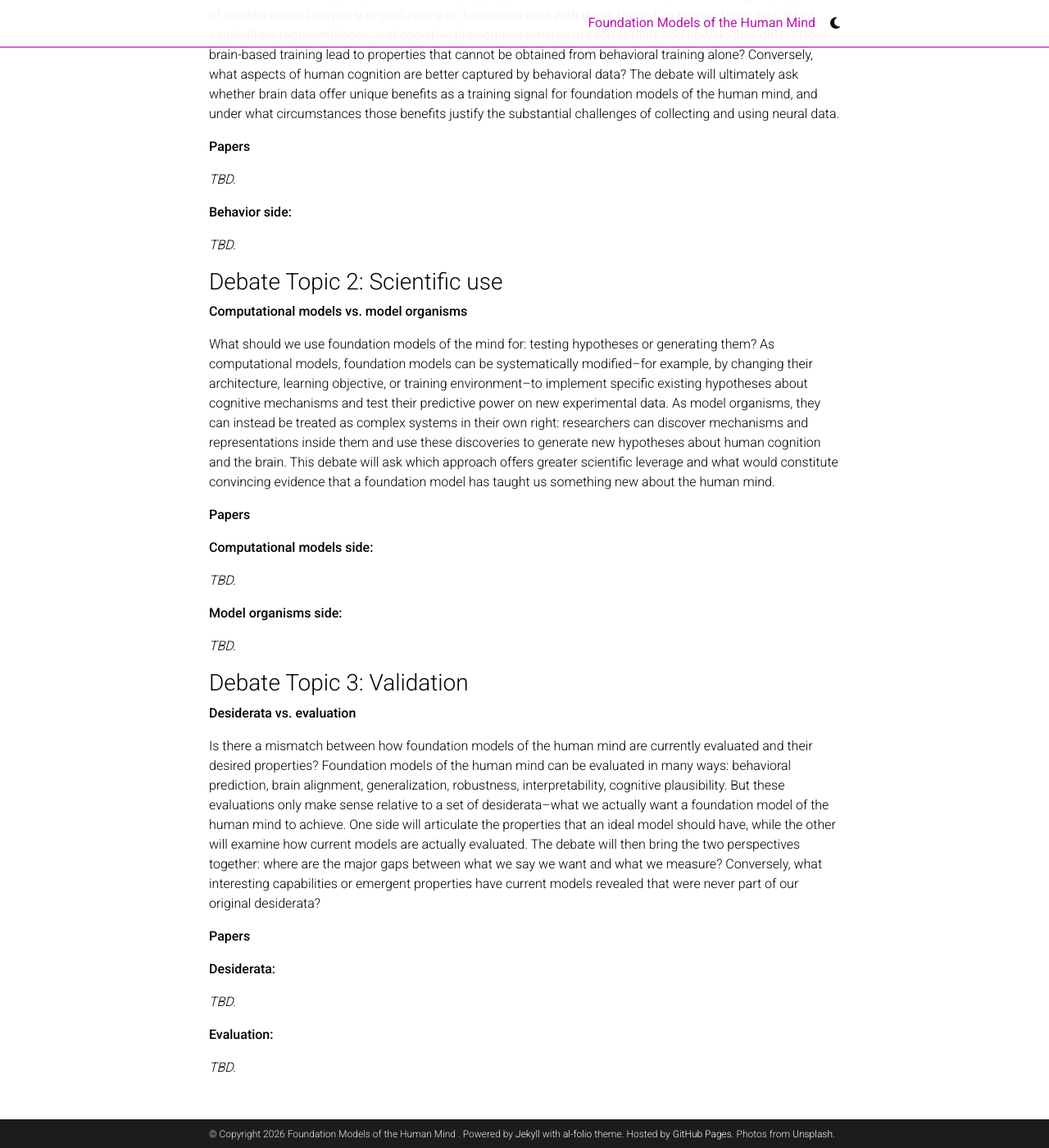
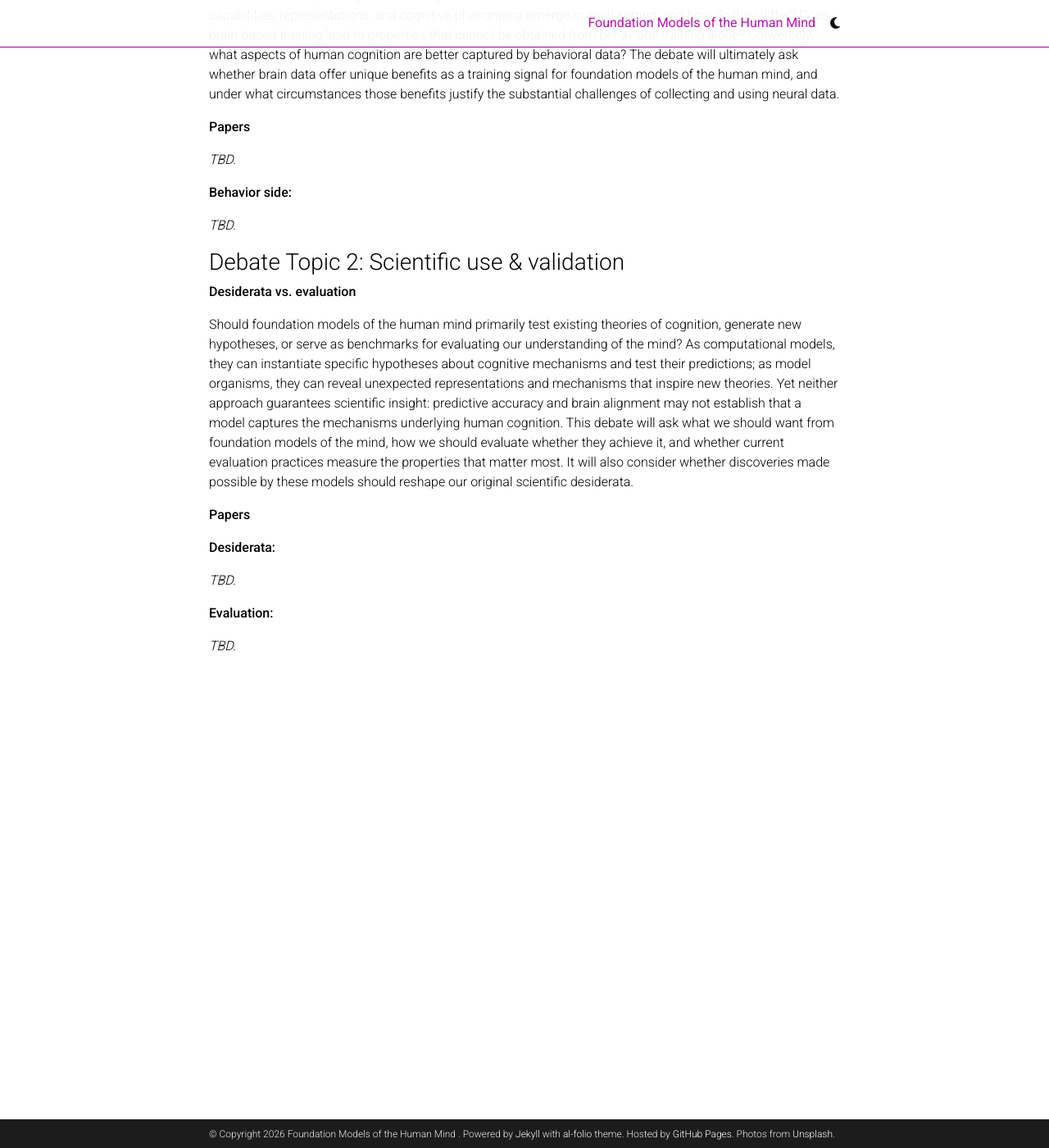
Before and after one commit to fm-human-mind/fm-human-mind.github.io, a Jekyll site: the page built from _pages/teaching.md, in a window 1280 px wide and 1400 px high, scrolled down 1924 px. Shown: the whole window at 82% size. Built offline with Jekyll 4.4.1, drawn with Linux system fonts in a browser that asks for light colours; comment, search, counter and statistics services are not loaded; a style sheet for code colours, icons or effects is not loaded; some of the changed text lies outside the part shown.

Commit message:
Refactor debate topics on scientific use and validation
Merged Debate Topic 2 and 3 into a single topic focusing on scientific use and validation of foundation models. Updated the structure and content for clarity.

```diff
--- a/_pages/teaching.md
+++ b/_pages/teaching.md
@@ -28,8 +28,7 @@
 - [Timeline](#timeline)
 - [Debate topics](#debate-topics)
   - [Debate Topic 1: Training & emergent properties](#debate-topic-1-training--emergent-properties)
-  - [Debate Topic 2: Scientific use](#debate-topic-2-scientific-use)
-  - [Debate Topic 3: Validation](#debate-topic-3-validation)
+  - [Debate Topic 2: Scientific use & validation](#debate-topic-2-scientific-use)
 - [Project ideas](#project-ideas)
 
 
@@ -89,28 +88,11 @@
 *TBD.*
 
 
-### Debate Topic 2: Scientific use
-
-**Computational models vs. model organisms**
-
-What should we use foundation models of the mind for: testing hypotheses or generating them? As computational models, foundation models can be systematically modified--for example, by changing their architecture, learning objective, or training environment--to implement specific existing hypotheses about cognitive mechanisms and test their predictive power on new experimental data. As model organisms, they can instead be treated as complex systems in their own right: researchers can discover mechanisms and representations inside them and use these discoveries to generate new hypotheses about human cognition and the brain. This debate will ask which approach offers greater scientific leverage and what would constitute convincing evidence that a foundation model has taught us something new about the human mind.
-
-**Papers**
-
-**Computational models side:**
-
-*TBD.*
-
-**Model organisms side:**
-
-*TBD.*
-
-
-### Debate Topic 3: Validation
+### Debate Topic 2: Scientific use & validation
 
 **Desiderata vs. evaluation**
 
-Is there a mismatch between how foundation models of the human mind are currently evaluated and their desired properties? Foundation models of the human mind can be evaluated in many ways: behavioral prediction, brain alignment, generalization, robustness, interpretability, cognitive plausibility. But these evaluations only make sense relative to a set of desiderata--what we actually want a foundation model of the human mind to achieve. One side will articulate the properties that an ideal model should have, while the other will examine how current models are actually evaluated. The debate will then bring the two perspectives together: where are the major gaps between what we say we want and what we measure? Conversely, what interesting capabilities or emergent properties have current models revealed that were never part of our original desiderata?
+Should foundation models of the human mind primarily test existing theories of cognition, generate new hypotheses, or serve as benchmarks for evaluating our understanding of the mind? As computational models, they can instantiate specific hypotheses about cognitive mechanisms and test their predictions; as model organisms, they can reveal unexpected representations and mechanisms that inspire new theories. Yet neither approach guarantees scientific insight: predictive accuracy and brain alignment may not establish that a model captures the mechanisms underlying human cognition. This debate will ask what we should want from foundation models of the mind, how we should evaluate whether they achieve it, and whether current evaluation practices measure the properties that matter most. It will also consider whether discoveries made possible by these models should reshape our original scientific desiderata.
 
 **Papers**
 
```
